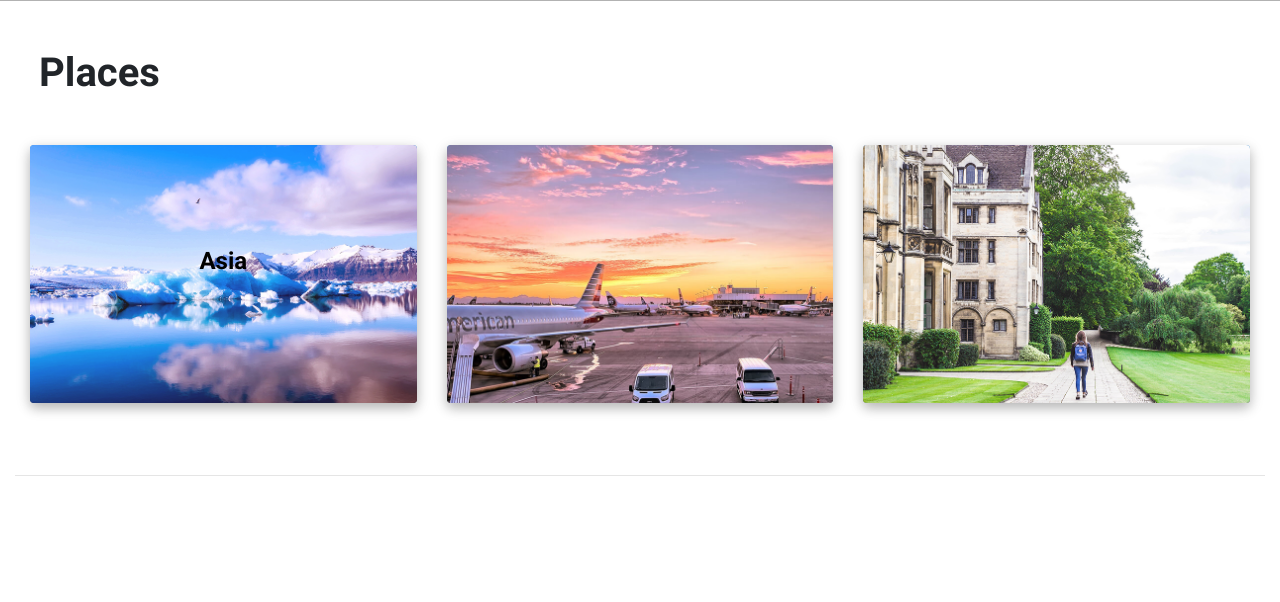
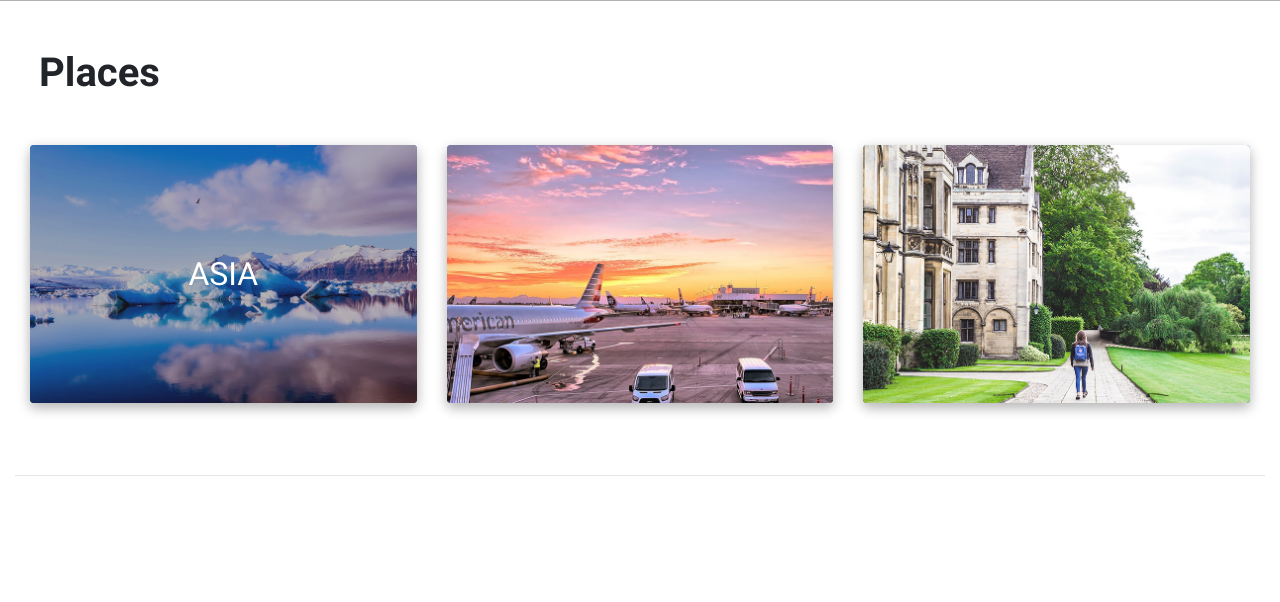
Before and after one commit to Nd98/Travel-Blogging, a PHP site: page /places.html in a window 1280 px wide. Shown: the part 799-1401 px from the top of the page. Run offline with PHP 8.4, Linux system fonts and the light colour scheme; some libraries are stand-ins or nearby versions.

Commit message:
style of country name changed

```diff
--- a/css/style.css
+++ b/css/style.css
@@ -162,11 +162,12 @@ p#abt-head{
     margin-left: 10px;
   }
 .fnt-img{
-  color: black !important;
-  font-size: x-large;
-   font-weight: 700;
+  color: white !important;
+  font-size: 200% !important;
+   font-weight: 400;
    text-align:center;
-    margin-top: 98px;
+   background: rgba(0, 0, 0, 0.3);
+   z-index: 5;
 }
 
 
--- a/places.html
+++ b/places.html
@@ -228,7 +228,7 @@
             <img class="img-fluid" src="img/49.jpg" alt="Sample image">
             <a href="#">
               <div class="mask rgba-white-slight">
-                <p class="fnt-img">Asia</p>
+                <p class="fnt-img flex-center">ASIA</p>
               </div>
             </a>
           </div>
```
